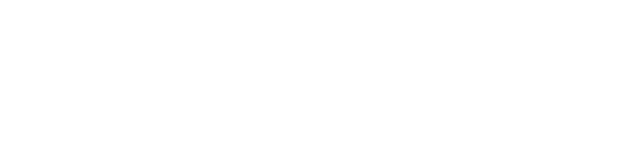
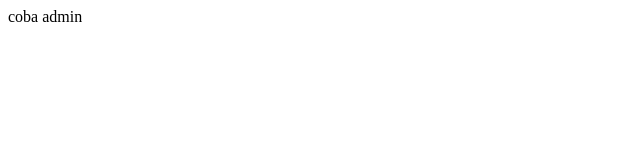
Before and after one commit to hendriramadhan/HTML_basic_genbox, a plain HTML site: page index.html in a window 1280 px wide. Shown: the full height of the page, 0-640 px from the left. Drawn offline with Linux system fonts and the light colour scheme.

Commit message:
coba admin

```diff
--- a/index.html
+++ b/index.html
@@ -1,7 +1,9 @@
 <!DOCTYPE html>
 <html lang="en">
 <head>
+    <title>Document</title>
 </head>
 <body>
+    coba admin
 </body>
 </html>
```
